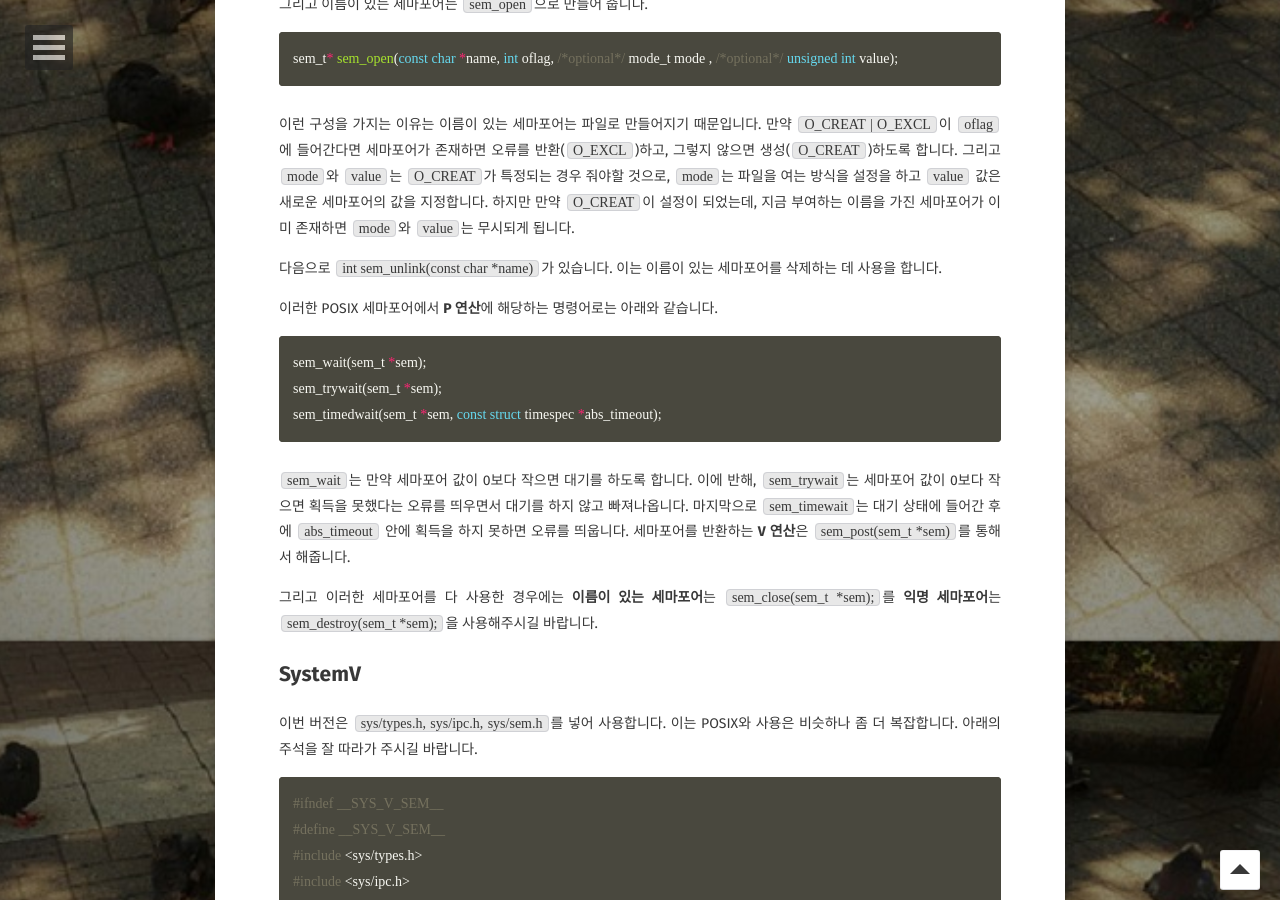
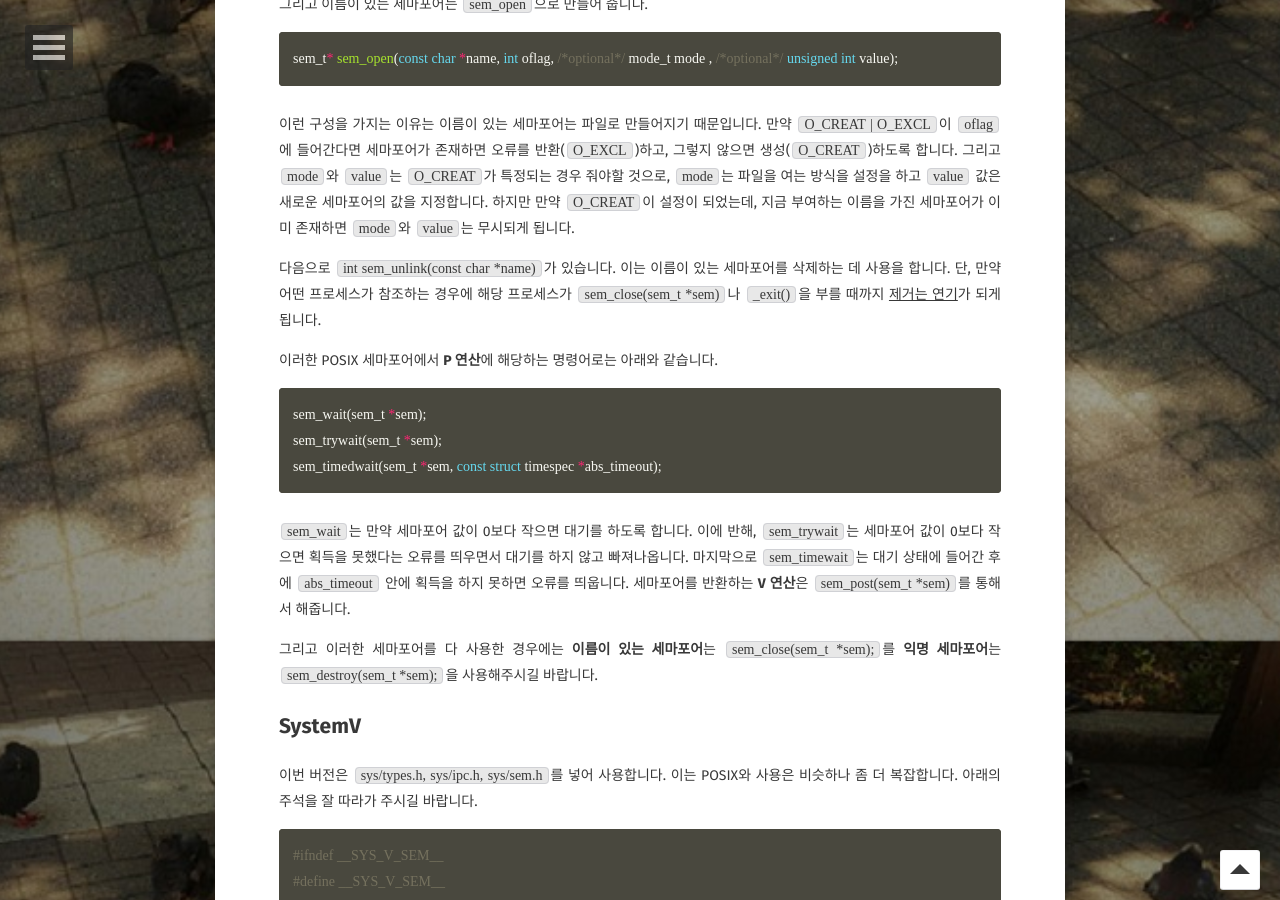
Before and after one commit to BlaCkinkGJ/blackinkgj.github.io, a Jekyll site: the page built from _posts/2019-UnixAdvanced/2019-04-14-semaphore.md, in a window 1280 px wide and 900 px high, scrolled down 3859 px. Built offline with Jekyll 4.4.1, drawn with Linux system fonts in a browser that asks for light colours; some web fonts are replaced; formulas are drawn with MathJax 3; comment, search, counter and statistics services are not loaded.

Commit message:
Update 2019-04-14-semaphore.md

```diff
--- a/_posts/2019-UnixAdvanced/2019-04-14-semaphore.md
+++ b/_posts/2019-UnixAdvanced/2019-04-14-semaphore.md
@@ -143,7 +143,7 @@ sem_t* sem_open(const char *name, int oflag, /*optional*/ mode_t mode , /*option
 
 이런 구성을 가지는 이유는 이름이 있는 세마포어는 파일로 만들어지기 때문입니다. 만약 `O_CREAT | O_EXCL`이 `oflag`에 들어간다면 세마포어가 존재하면 오류를 반환(`O_EXCL`)하고,  그렇지 않으면 생성(`O_CREAT`)하도록 합니다. 그리고 `mode`와 `value`는 `O_CREAT`가 특정되는 경우 줘야할 것으로, `mode`는 파일을 여는 방식을 설정을 하고  `value` 값은 새로운 세마포어의 값을 지정합니다. 하지만 만약 `O_CREAT`이 설정이 되었는데, 지금 부여하는 이름을 가진 세마포어가 이미 존재하면 `mode`와 `value`는 무시되게 됩니다.
 
-다음으로 `int sem_unlink(const char *name)`가 있습니다. 이는 이름이 있는 세마포어를 삭제하는 데 사용을 합니다.
+다음으로 `int sem_unlink(const char *name)`가 있습니다. 이는 이름이 있는 세마포어를 삭제하는 데 사용을 합니다. 단, 만약 어떤 프로세스가 참조하는 경우에 해당 프로세스가 `sem_close(sem_t *sem)`나 `_exit()`을 부를 때까지 <u>제거는 연기</u>가 되게 됩니다.
 
 이러한 POSIX 세마포어에서 **P 연산**에 해당하는 명령어로는 아래와 같습니다.
 
```
